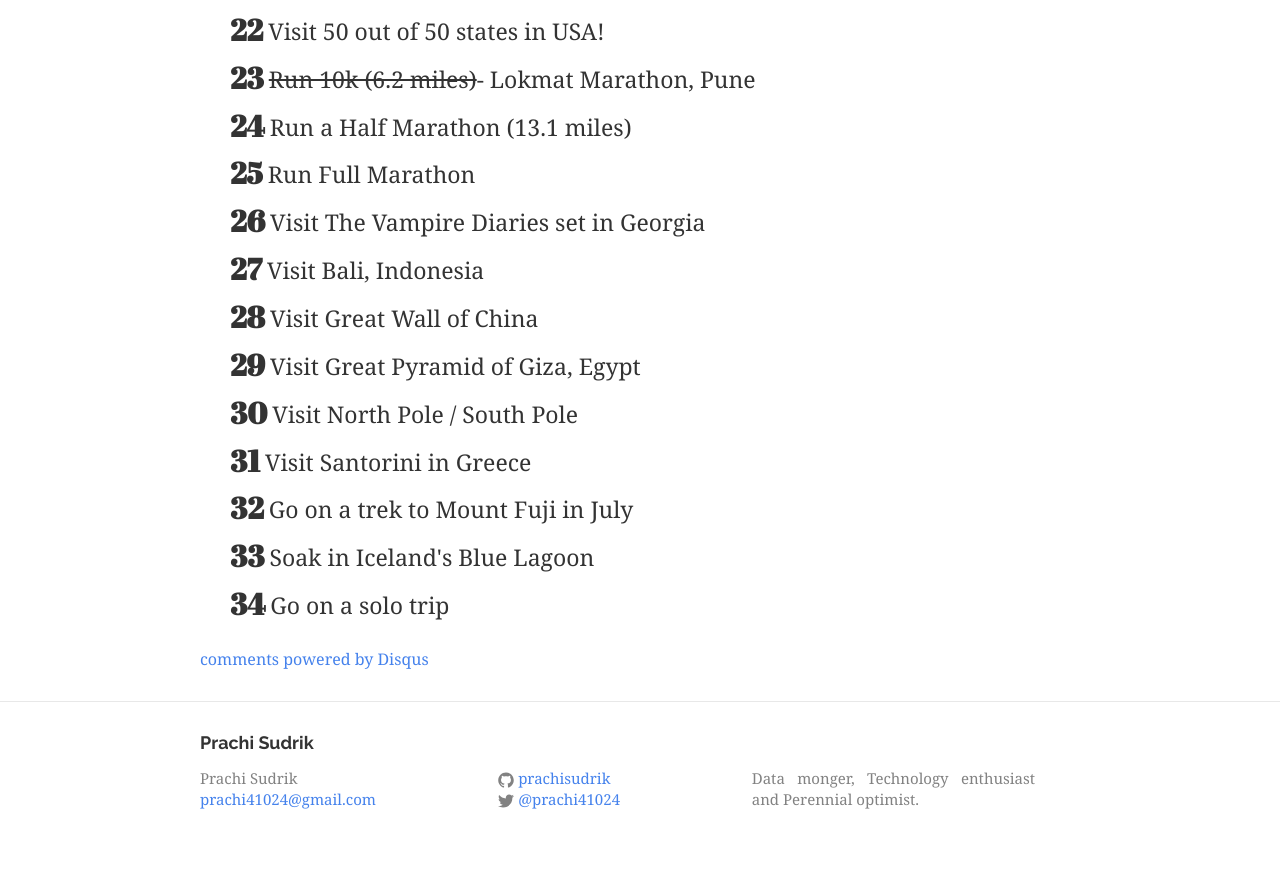
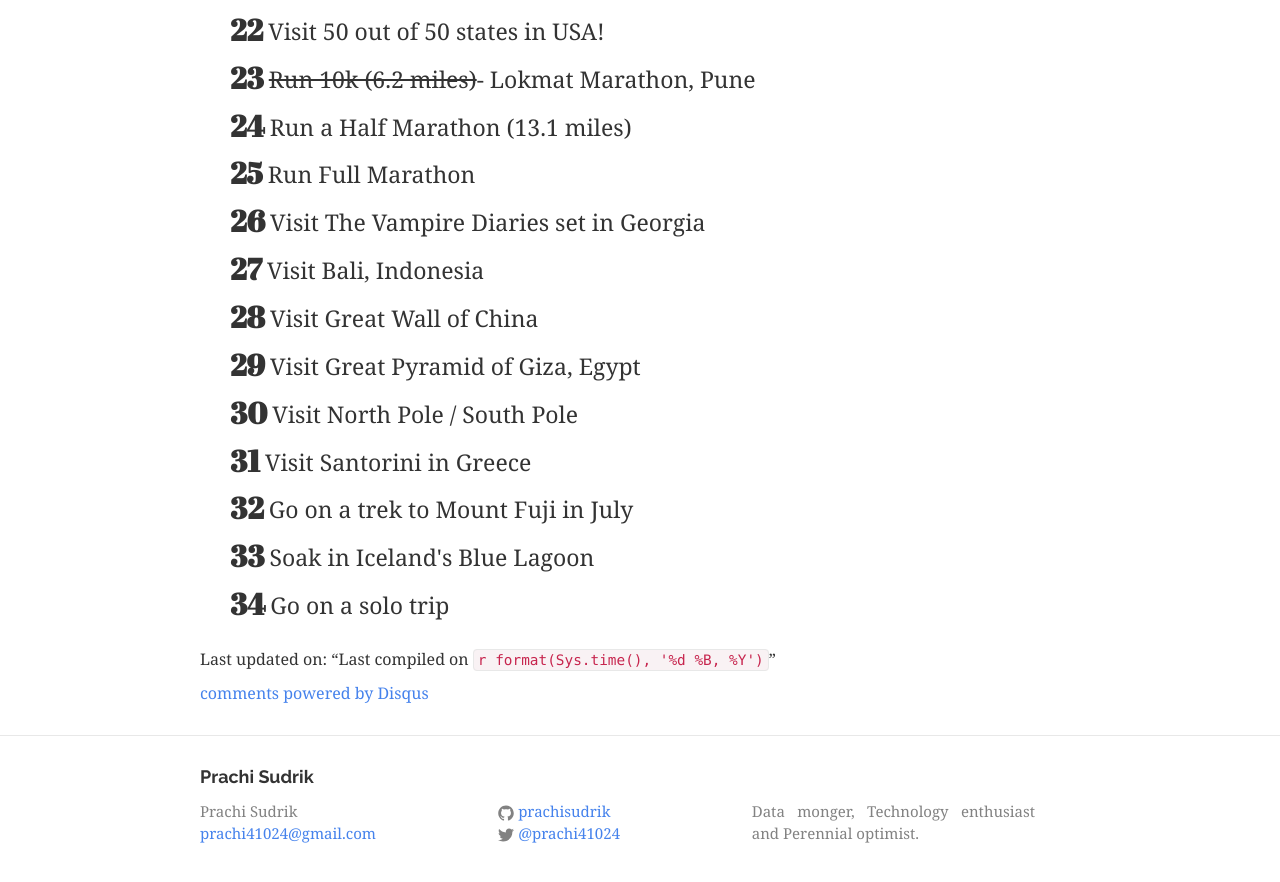
Before and after one commit to prachisudrik/prachisudrik.github.io, a Jekyll site: the page built from bucketlist.md, in a window 1280 px wide and 900 px high, scrolled down 1154 px. Shown: the top 882 px of the window. Built offline with Jekyll 4.4.1, drawn with Linux system fonts in a browser that asks for light colours; nearby versions of some CDN libraries; comment, search, counter and statistics services are not loaded.

Commit message:
Update bucketlist.md

```diff
--- a/bucketlist.md
+++ b/bucketlist.md
@@ -43,3 +43,4 @@ The future you see is the future you get - Robert G Allen
     <li> Soak in Iceland's Blue Lagoon</li>
     <li>Go on a solo trip</li>
 </ol>
+Last updated on: "Last compiled on `r format(Sys.time(), '%d %B, %Y')`"
```
